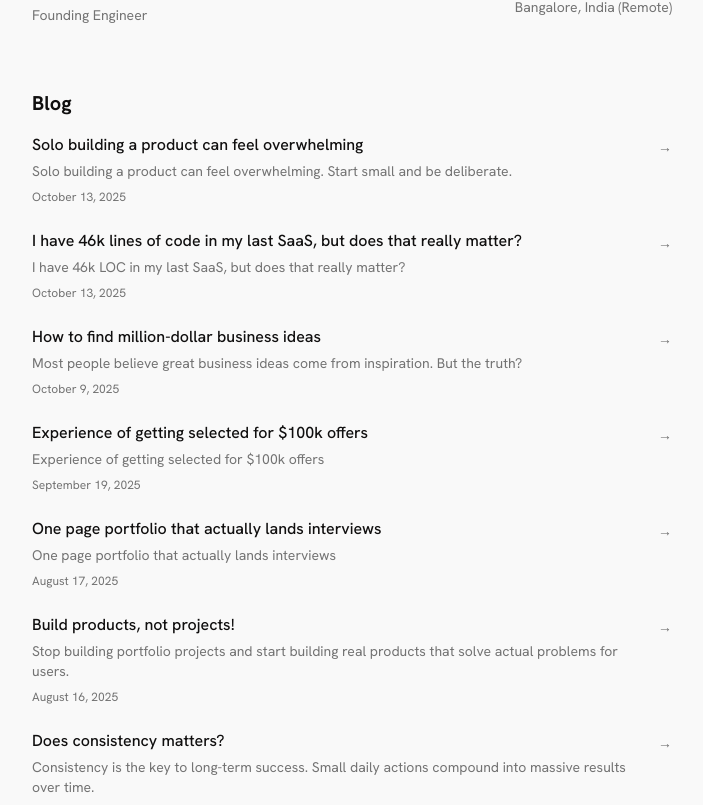
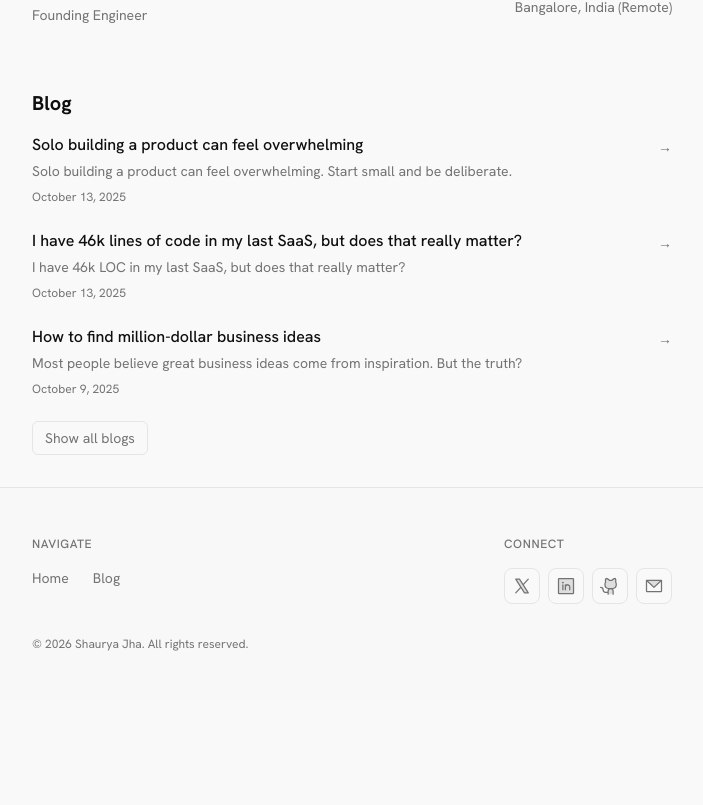
Before and after one commit to shaurya35/portfolio, a Next.js app in the folder apps/web/: page / in a window 1280 px wide. Shown: the part 575-1380 px from the top of the page, without its empty margins (288-991 px from the left). After the commit the page ends 1275 px from the top, so only its background shows below. Built offline with nearby package versions, Linux system fonts and the light colour scheme.

Commit message:
refactor(web): cap homepage blog section at 3 posts
content/blog.ts grew from 3 to 28, so the homepage section needs an
explicit slice. Both routes still read from the one source, so they
cannot drift.

```diff
--- a/apps/web/components/sections/blog.tsx
+++ b/apps/web/components/sections/blog.tsx
@@ -9,7 +9,7 @@ export function Blog() {
       <SectionHeading>Blog</SectionHeading>
 
       <ul className="mt-4 flex flex-col gap-6">
-        {blogPosts.map((post) => (
+        {blogPosts.slice(0, 3).map((post) => (
           <li key={post.slug}>
             <a
               href={post.href}
```
